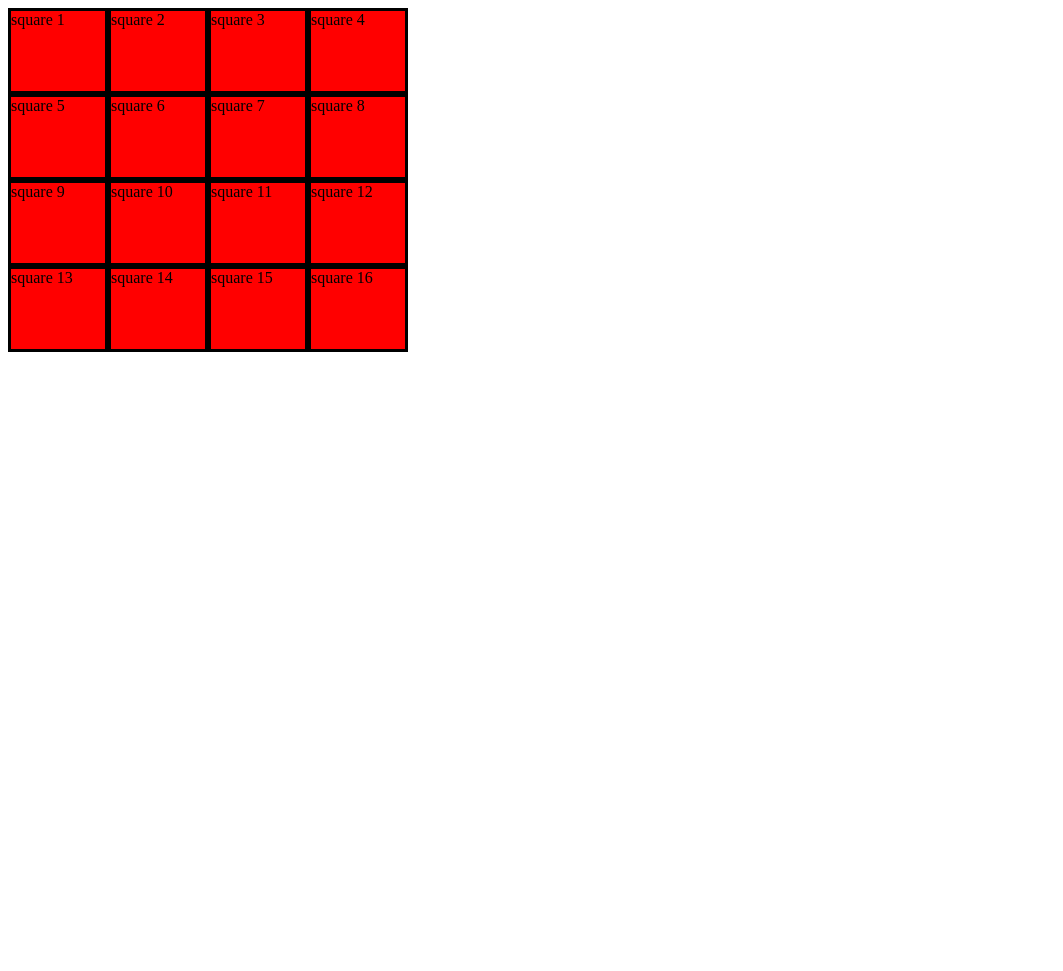
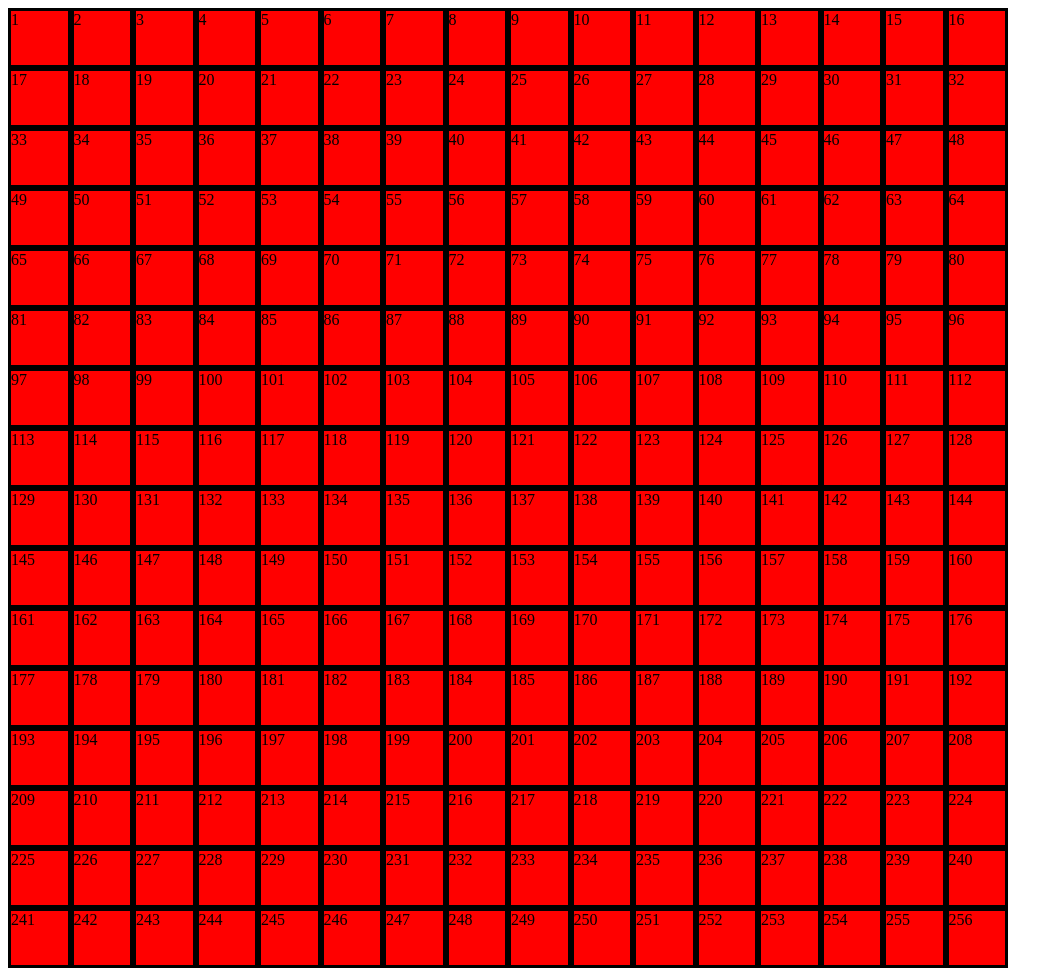
Before and after one commit to MajesticGoat/etch-a-sketch, a plain HTML site: page index.html in a window 1280 px wide. Shown: the whole page, without its empty margins (0-1063 px from the left). Before the commit the page ends 800 px from the top, so only its background shows below. Drawn offline with Linux system fonts and the light colour scheme.

Commit message:
increased to 16x16 grid

```diff
--- a/index.html
+++ b/index.html
@@ -13,13 +13,13 @@
 
 <script>
     const container = document.querySelector("#container");
-    for (i=0; i<16; i++) {
+    for (i=0; i<256; i++) {
         const square = document.createElement("div");
         square.classList.add('square');
-        square.style.height = "80px";
+        square.style.height = "54px";
         square.style.border = "3px solid black";
         square.style.background = "red";
-        square.innerHTML = `square ${i+1}`;
+        square.innerHTML = `${i+1}`;
         container.appendChild(square);
     }
 </script>
--- a/style.css
+++ b/style.css
@@ -1,8 +1,8 @@
 #container {
-    width: 400px;
+    width: 1000px;
     display:flex;
     flex-wrap:wrap;
 }
 #container>* {
-    flex: 1 1 80px;
+    flex: 1 1 54px;
 }
```
